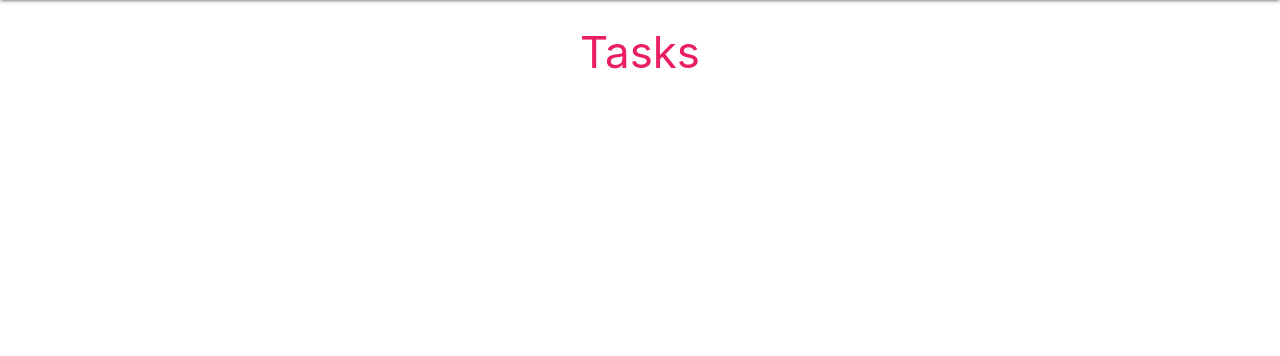
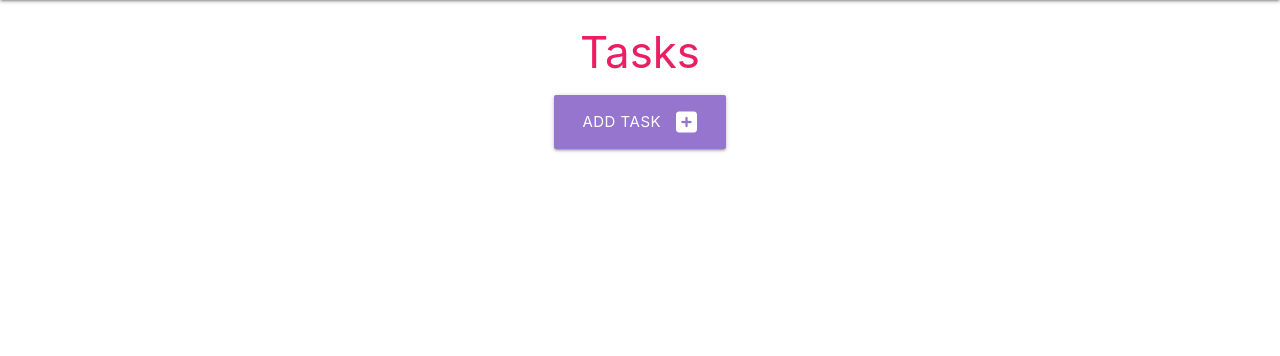
Before and after one commit to lhartley870/flask-sqlalchemy-task-manager, a Flask app: page / in a window 1280 px wide. Shown: the part 64-420 px from the top of the page. Run offline with Flask 2, Linux system fonts and the light colour scheme.

Commit message:
Add 'Add Task' button with link to add_task function

```diff
--- a/taskmanager/templates/tasks.html
+++ b/taskmanager/templates/tasks.html
@@ -3,4 +3,12 @@
 
 <h3 class="pink-text pink-lighten-2 center-align">Tasks</h3>
 
+<div class="row">
+    <div class="col s12 center-align">
+        <a href="{{ url_for('add_task') }}" class="btn-large deep-purple lighten-2">
+            Add Task<i class="fas fa-plus-square right"></i>
+        </a>
+    </div>
+</div>
+
 {% endblock %}
```
